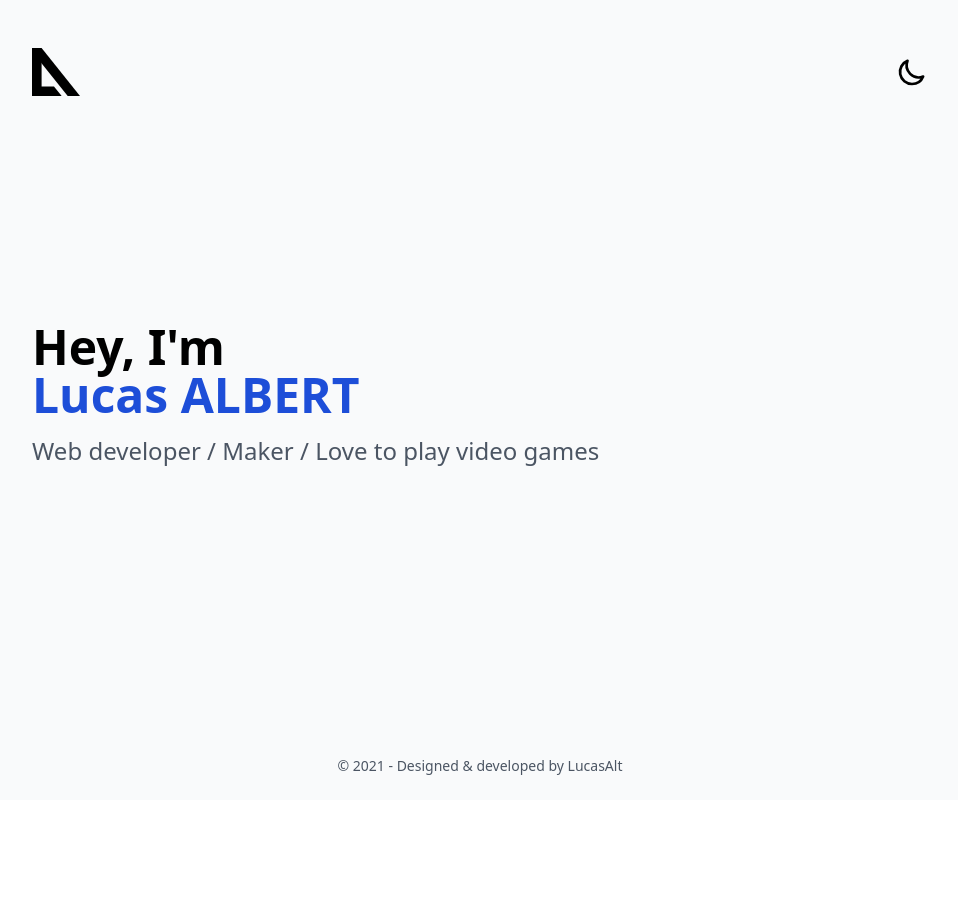
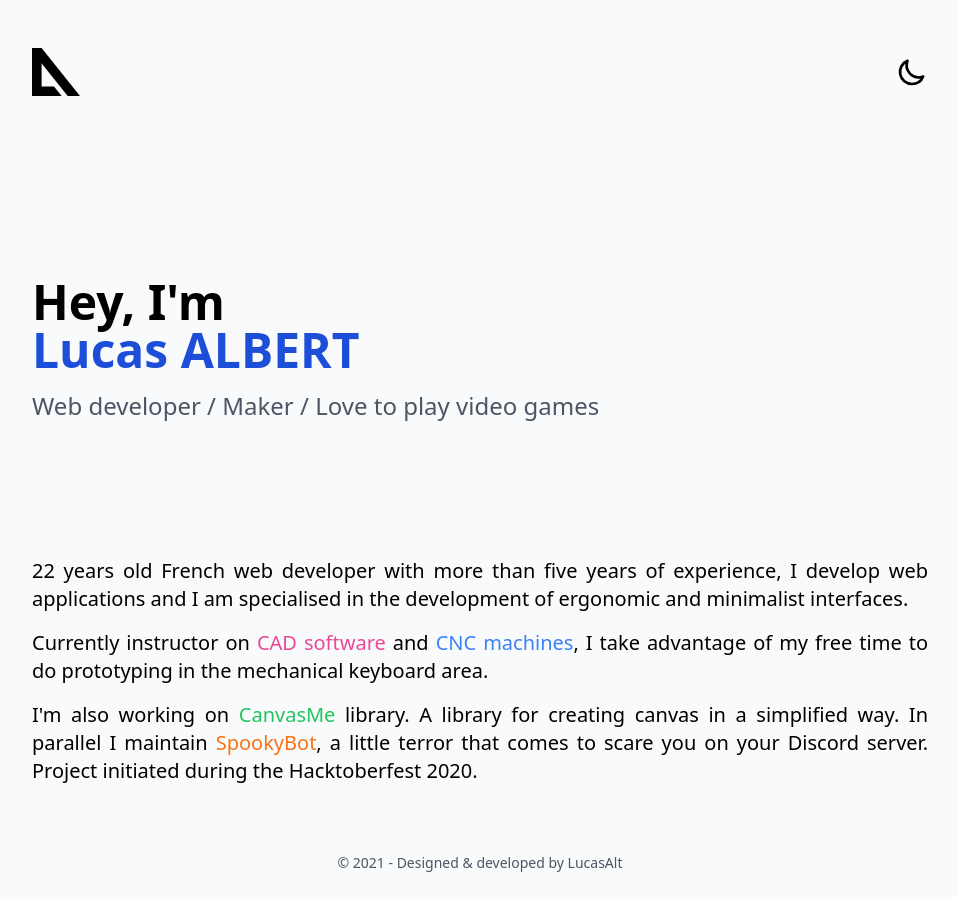
Before and after one commit to LucasCtrl/lucasalt.fr, a Nuxt app: page / in a window 1280 px wide. Shown: the whole page, without its empty margins (160-1118 px from the left). Before the commit the page ends 800 px from the top, so only its background shows below. Built offline with nearby package versions, Linux system fonts and the light colour scheme.

Commit message:
✨ About section on home page

```diff
--- a/nuxt.config.js
+++ b/nuxt.config.js
@@ -1,6 +1,10 @@
 export default {
   // Target: https://go.nuxtjs.dev/config-target
   target: 'static',
+
+  generate: {
+    fallback: true,
+  },
 
   // Global page headers: https://go.nuxtjs.dev/config-head
   head: {
--- a/pages/index.vue
+++ b/pages/index.vue
@@ -1,12 +1,62 @@
 <template>
-  <div class="mt-[20%]">
-    <h1 class="text-5xl font-semibold">
-      Hey, I'm <br />
-      <span class="text-blue-700 dark:text-blue-600 font-bold">Lucas ALBERT</span>
-    </h1>
-    <h1 class="pt-4 text-2xl text-gray-600 dark:text-gray-500 font-normal">
-      Web developer / Maker / Love to play video games
-    </h1>
+  <div>
+    <div class="mt-[15%]">
+      <h1 class="text-5xl font-semibold">
+        Hey, I'm <br />
+        <span class="text-blue-700 dark:text-blue-600 font-bold"
+          >Lucas ALBERT</span
+        >
+      </h1>
+      <h1 class="pt-4 text-2xl text-gray-600 dark:text-gray-500">
+        Web developer / Maker / Love to play video games
+      </h1>
+    </div>
+    <div class="mt-[15%] text-xl space-y-4 text-justify">
+      <p>
+        22 years old French web developer with more than five years of
+        experience, I develop web applications and I am specialised in the
+        development of ergonomic and minimalist interfaces.
+      </p>
+      <p>
+        Currently instructor on
+        <a
+          href="https://en.wikipedia.org/wiki/Computer-aided_design"
+          target="_blank"
+          rel="noopener noreferrer"
+          class="text-pink-500 hover:underline"
+          >CAD software</a
+        >
+        and
+        <a
+          href="https://en.wikipedia.org/wiki/Numerical_control"
+          target="_blank"
+          rel="noopener noreferrer"
+          class="text-blue-500 hover:underline"
+          >CNC machines</a
+        >, I take advantage of my free time to do prototyping in the mechanical
+        keyboard area.
+      </p>
+      <p>
+        I'm also working on
+        <a
+          href="#"
+          target="_blank"
+          rel="noopener noreferrer"
+          class="text-green-500 hover:underline"
+          >CanvasMe</a
+        >
+        library. A library for creating canvas in a simplified way. In parallel
+        I maintain
+        <a
+          href="https://github.com/lucasctrl/spookybot"
+          target="_blank"
+          rel="noopener noreferrer"
+          class="text-orange-500 hover:underline"
+          >SpookyBot</a
+        >, a little terror that comes to scare you on your Discord server.
+        Project initiated during the Hacktoberfest 2020.
+      </p>
+    </div>
   </div>
 </template>
 
```
Also changed, not shown: 1 other file (tests, documents, lock files or other folders).
